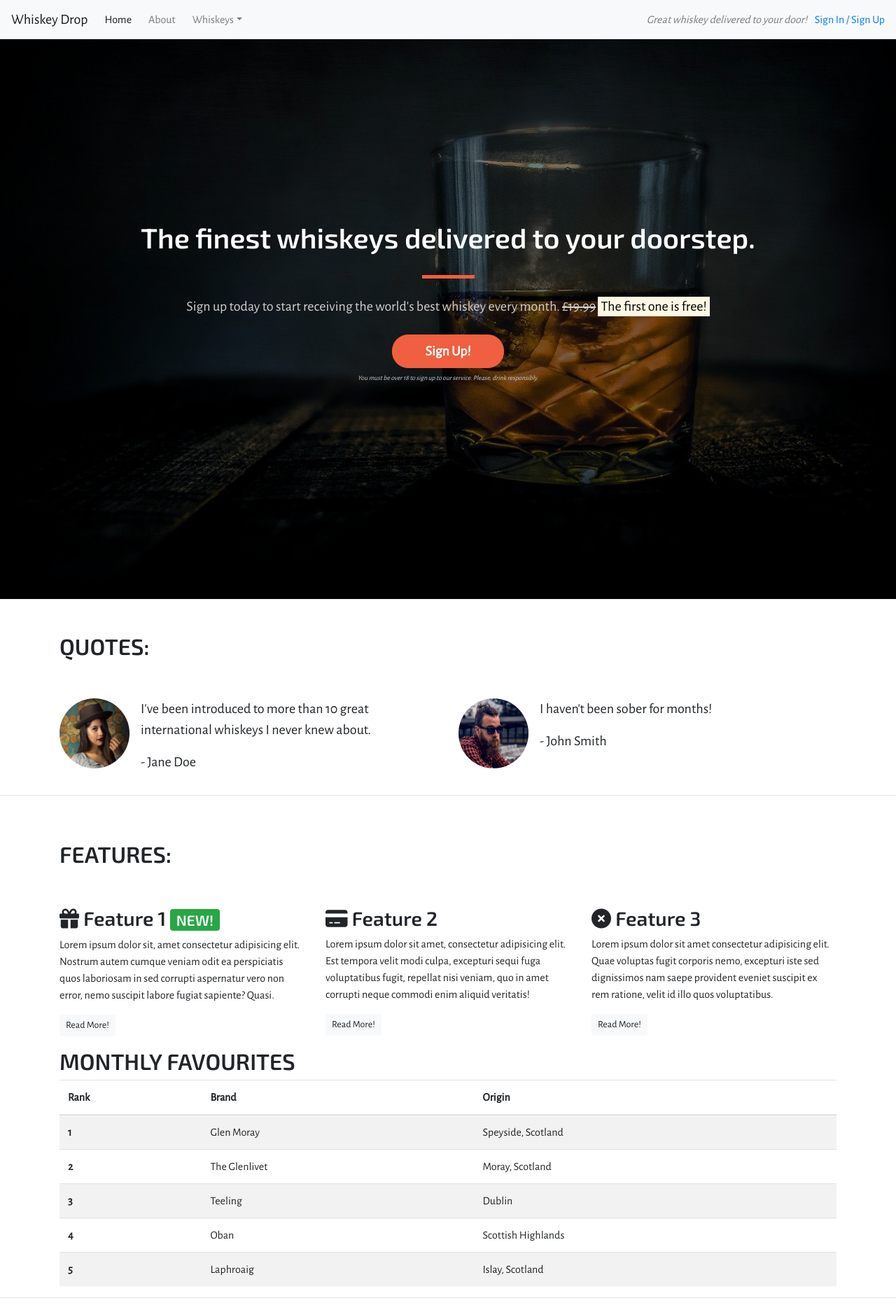
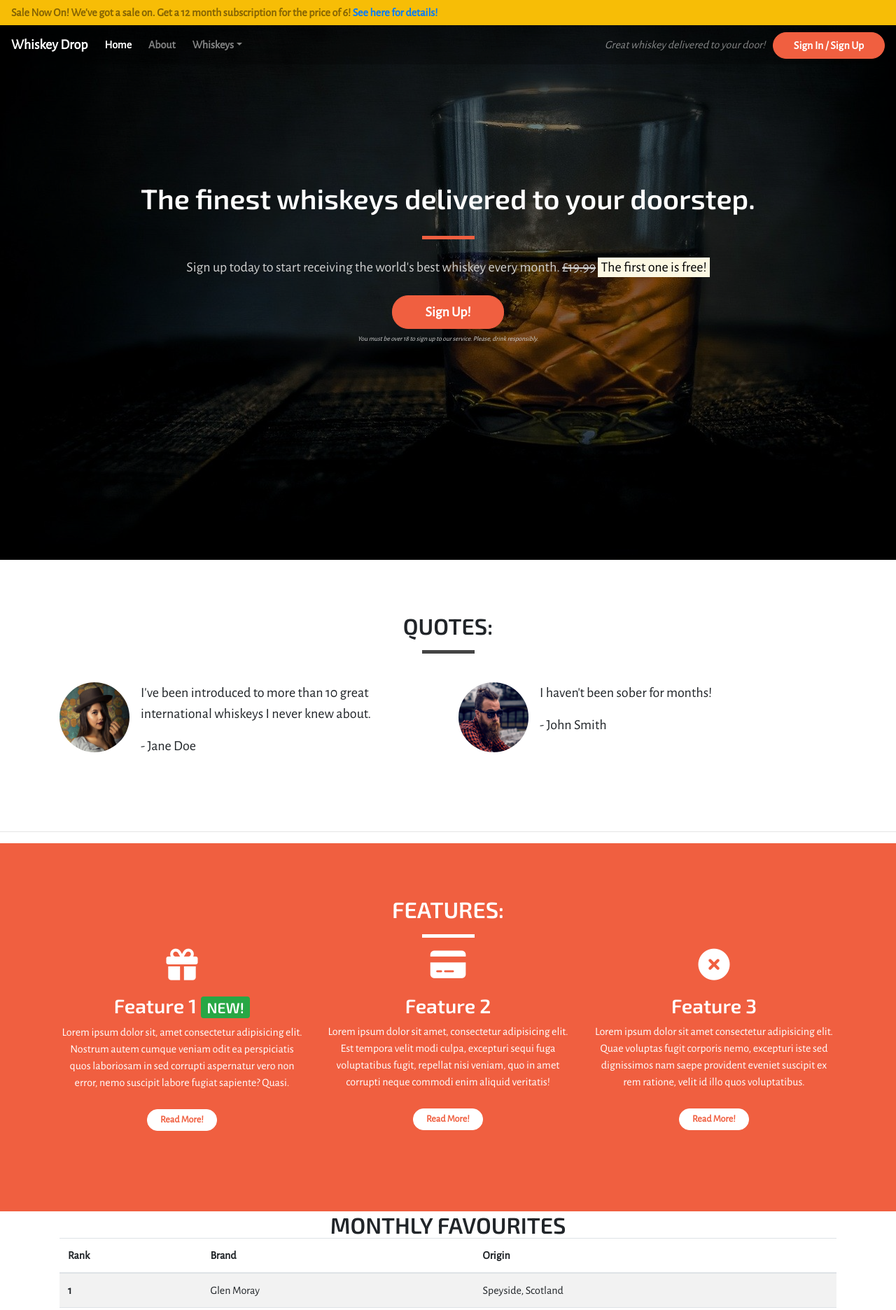
Before and after one commit to shellieD/bootstrap-basecamp, a plain HTML site: page index.html in a window 1280 px wide. Shown: the top 1872 px of the page at 70% size. Drawn offline with nearby package versions, Linux system fonts and the light colour scheme.

Commit message:
Style Navbar, features and quotes section.

```diff
--- a/css/style.css
+++ b/css/style.css
@@ -7,7 +7,14 @@ h1, h2, h3 {
     font-weight: 600;
 }
 
-.alert-container {}
+.container-wrapper {
+
+}
+
+.container-wrapper-red {
+    background-color: #f05f40;
+    color: white;
+}
 
 .callout-container {
     height: 100vh;
@@ -39,22 +46,96 @@ h1, h2, h3 {
 
 .favourites-container {}
 
+/* Page Headers*/
+
+.page-header {
+    margin-bottom: 0;
+    border-bottom: 0;
+    text-align:center;
+}
+
+.page-header h2 {
+    margin-top: 0;
+}
+
+.quotes .page-header {
+    margin-bottom: 25px;
+}
+
 /* Block Dividers*/
 
 .block-divider {
     border: 0;
     width: 75px;
     height: 5px;
+    background-color: #444;
 }
 
 .block-divider-red {
     background-color: #f05f40;
 }
 
+.block-divider--white {
+    background-color: white;
+}
 .block-divider-short {
     width: 35px;
 }
 
+/* Content Containers*/
+
+.content-container {
+    padding-top: 75px;
+    padding-bottom: 75px;
+}
+
+/* Nav Bar*/
+
+.navalert-container {
+    position: absolute;
+    top: 0;
+    left: 0;
+    padding-left: 0;
+    padding-right: 0;
+}
+
+.navbar {
+    margin-bottom: 0;
+    border: 0;
+    width: 100%;
+    background-color: rgba(0,0,0,0.25);
+    z-index: 1;
+}
+
+.navbar .navbar-toggler {
+    border: 0;
+}
+
+.navbar-dark .navbar-brand {
+    font-weight: bold;
+}
+.navbar .navbar-nav a {
+    font-weight: bold;
+}
+
+.alert {
+    z-index: 1;
+}
+
+.alert-container .col-12{
+    padding-left: 0;
+    padding-right: 0;
+}
+
+.site-wide-alert {
+    border-radius: 0;
+    margin-bottom: 0;
+    padding: 5px 15px;
+    color: #856404;
+    background-color: #f7bd06;
+    border-color: #f7bd06;
+    font-weight: bold;
+}
 /* Jmbotron */
 
 .jumbotron {
@@ -98,3 +179,24 @@ h1, h2, h3 {
     background-color:#a32509;
     border-color: #a32509;
 }
+
+.feature {
+    text-align: center;
+    margin-bottom: 40px;
+}
+
+.feature i {
+    margin-bottom: 20px;
+    font-size: 45px;
+    line-height: 45px;
+}
+
+.feature .btn {
+    background-color: white;
+    border-color: white;
+    border-radius: 15px;
+    min-width: 100px;
+    font-weight: bold;
+    margin-top: 10px;
+    color: #f05f40;
+}
--- a/index.html
+++ b/index.html
@@ -16,13 +16,22 @@
 </head>
 <body>
     <!-- Nav -->
-    <nav class="navbar navbar-light bg-light navbar-expand-sm">
+    <div class="container-fluid navalert-container">
+        <div class="container-fluid alert-container">
+            <div class="row d-none d-sm-block">
+                <div class="col-12">
+                    <div class="site-wide-alert alert alert-warning">
+                        <strong>Sale Now On!</strong> We've got a sale on.  Get a 12 month subscription for the price
+                                of 6! <a href="">See here for details!</a>
+                    </div>
+                </div>
+            </div>
+        </div>
+        <nav class="navbar navbar-dark navbar-expand-sm">
             <a href="/" class="navbar-brand">Whiskey Drop</a>
-
             <button class="navbar-toggler ml-auto" type="button" data-toggle="collapse" data-target="#navbarNavDropdown"
             aria-controls="navbarNavDropdown" aria-expanded="false" aria-label="Toggle navigation">
             <span class="navbar-toggler-icon"></span></button>
-
             <div class="collapse navbar-collapse" id="navbarNavDropdown">
                 <ul class="navbar-nav mr-auto">
                     <li class="active nav-item mr-2"><a class="nav-link" href="/">Home</a></li>
@@ -30,7 +39,6 @@
                     <li class="nav-item dropdown">
                         <a class="nav-link dropdown-toggle" href="#" id="navbarDropdownMenuLink" role="button"
                         data-toggle="dropdown" aria-haspopup="true" aria-expanded="false">Whiskeys</a>
-
                         <div class="dropdown-menu" aria-labelledby="navbarDropdownMenuLink">
                             <a class="dropdown-item" href="#">Irish</a>
                             <a class="dropdown-item" href="#">Scotch</a>
@@ -43,19 +51,11 @@
             </div>
             <div class="d-none d-md-block">
                 <p class="navbar-text my-auto mr-2"><i>Great whiskey delivered to your door!</i></p>
-        <a href="/login">Sign In / Sign Up</a>
+                <a href="/login" class="btn btn--cta btn--red">Sign In / Sign Up</a>
             </div>
         </nav>
-   <!--<div class = "container alert-container">
-        <div class="row d-none d-sm-block">
-            <div class="col-12">
-                <div class="alert alert-warning text-center">
-                    <strong>Sale Now On!</strong> We've got a sale on.  Get a 12 month subscription for the price
-                            of 6! <a href="">See here for details!</a>
     </div>
-            </div>
-        </div>
-    </div> -->
+
     <!-- Callout -->
     <div class="container-fluid callout-container">
         <div class="opaque-overlay">&nbsp;</div>
@@ -78,11 +78,13 @@
 
 
     <!-- Quotes -->
-    <div class="container" class="quotes-container">
+    <div class="container-wrapper">
+        <div class="container quotes-container content-container">
             <section class="quotes">
                 <div class="row">
-                <div class="col-12 my-5">
+                    <div class="col-12 page-header">
                         <h2 class="text-uppercase">Quotes:</h2>
+                        <hr class="block-divider block-divier--short" >
                     </div>
                 </div>
                 <div class="row">
@@ -116,35 +118,38 @@
                 </div>
             </section>
         </div>
+    </div>
     <!-- /.quotes-->
     <hr>
 
     <!-- Features -->
-    <div class="container features-container">
+    <div class="conatiner-wrapper container-wrapper-red">
+        <div class="container features-container content-container">
             <section class="features">
                 <div class="row">
-                <div class="col-12 my-5">
+                    <div class="col-12 page-header">
                         <h2 class="text-uppercase">Features:</h2>
+                        <hr class="block-divider block-divider--short block-divider--white">
                     </div>
                 </div>
                 <div class="row">
                     <div class="col-12 col-md-6 col-lg-4">
                         <div class="feature">
-                        <h3><i class="fas fa-gift d-none d-sm-inline"></i> Feature 1 <span class="badge badge-success">NEW!</span></h3>
+                            <h3><i class="fas fa-gift d-none d-sm-block"></i> Feature 1 <span class="badge badge-success">NEW!</span></h3>
                             <p>Lorem ipsum dolor sit, amet consectetur adipisicing elit. Nostrum autem cumque veniam odit ea perspiciatis quos laboriosam in sed corrupti aspernatur vero non error, nemo suscipit labore fugiat sapiente? Quasi.</p>
                             <p><a class="btn btn-sm btn-light" href="">Read More!</a></p>
                         </div>
                     </div>
                     <div class="col-12 col-md-6 col-lg-4">
                         <div class="feature">
-                        <h3><i class="fas fa-credit-card d-none d-sm-inline""></i> Feature 2</h3>
+                            <h3><i class="fas fa-credit-card d-none d-sm-block""></i> Feature 2</h3>
                             <p>Lorem ipsum dolor sit amet, consectetur adipisicing elit. Est tempora velit modi culpa, excepturi sequi fuga voluptatibus fugit, repellat nisi veniam, quo in amet corrupti neque commodi enim aliquid veritatis!</p>
                             <p><a class="btn btn-sm btn-light" href="">Read More!</a></p>
                         </div>
                     </div>
                     <div class="col-12 d-md-none d-lg-block col-lg-4">
                         <div class="feature">
-                        <h3><i class="fas fa-times-circle d-none d-sm-inline""></i> Feature 3</h3>
+                            <h3><i class="fas fa-times-circle d-none d-sm-block"></i> Feature 3</h3>
                             <p>Lorem ipsum dolor sit amet consectetur adipisicing elit. Quae voluptas fugit corporis nemo, excepturi iste sed dignissimos nam saepe provident eveniet suscipit ex rem ratione, velit id illo quos voluptatibus.</p>
                             <p><a class="btn btn-sm btn-light" href="">Read More!</a></p>
                         </div>
@@ -152,11 +157,12 @@
                 </div>
             </section>
         </div>
+    </div>
     <!-- /. features -->
 
     <div class="container" class="favourites-container">
         <section>
-            <h2 class="text-uppercase">Monthly Favourites</h2>
+            <h2 class="text-uppercase page-header">Monthly Favourites</h2>
             <div class="favorites">
                 <table class="table table-striped">
                     <thead>
```
Lines whose indentation alone changed are shown as unchanged.
